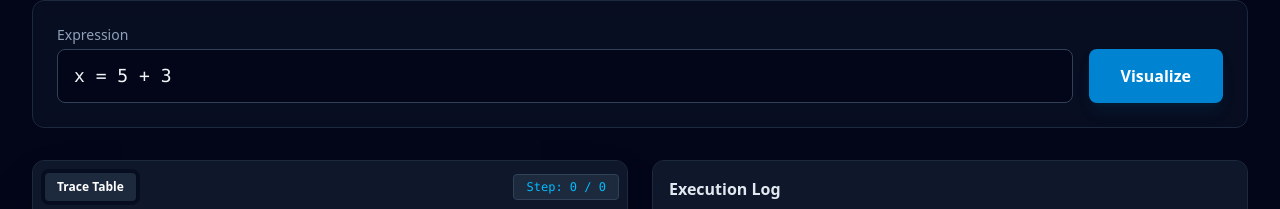
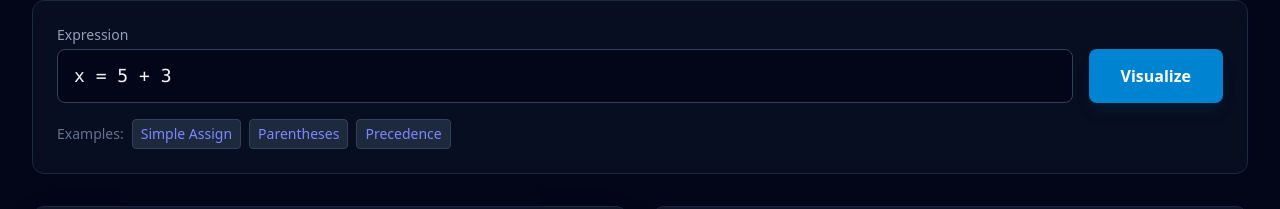
Before and after one commit to Kai-Zen23/AutomataPIT, a React app in the folder frontend/: page / in a window 1280 px wide. Shown: the part 157-366 px from the top of the page. Built offline with nearby package versions, Linux system fonts and the light colour scheme; no server answers; the HTML template or start-up script is replaced by a standard one.

Commit message:
Add Helper Examples to UI

```diff
--- a/frontend/src/App.jsx
+++ b/frontend/src/App.jsx
@@ -190,6 +190,36 @@ function App() {
                 {loading ? 'Compiling...' : 'Visualize'}
               </button>
             </div>
+          </div>
+
+          {/* Helper Examples */}
+          <div className="flex gap-2 items-center text-sm">
+            <span className="text-slate-500 font-medium">Examples:</span>
+            {mode === 1 ? (
+              <>
+                <button onClick={() => { setInput('[a-zA-Z_][a-zA-Z0-9]*'); setTestString('myVar_1'); }} className="px-2 py-1 bg-slate-800 hover:bg-slate-700 text-sky-400 rounded border border-slate-700 transition-colors">
+                  Valid Identifier
+                </button>
+                <button onClick={() => { setInput('(a|b)*abb'); setTestString('ababb'); }} className="px-2 py-1 bg-slate-800 hover:bg-slate-700 text-sky-400 rounded border border-slate-700 transition-colors">
+                  Ends with abb
+                </button>
+                <button onClick={() => { setInput('[0-9]+(\\.[0-9]+)?'); setTestString('3.1415'); }} className="px-2 py-1 bg-slate-800 hover:bg-slate-700 text-sky-400 rounded border border-slate-700 transition-colors">
+                  Floating Point
+                </button>
+              </>
+            ) : (
+              <>
+                <button onClick={() => setInput('x = 5 + 3')} className="px-2 py-1 bg-slate-800 hover:bg-slate-700 text-indigo-400 rounded border border-slate-700 transition-colors">
+                  Simple Assign
+                </button>
+                <button onClick={() => setInput('res = ( 5 + 3 ) * 2')} className="px-2 py-1 bg-slate-800 hover:bg-slate-700 text-indigo-400 rounded border border-slate-700 transition-colors">
+                  Parentheses
+                </button>
+                <button onClick={() => setInput('val = 10 + 5 * 2')} className="px-2 py-1 bg-slate-800 hover:bg-slate-700 text-indigo-400 rounded border border-slate-700 transition-colors">
+                  Precedence
+                </button>
+              </>
+            )}
           </div>
         </section>
 
```
